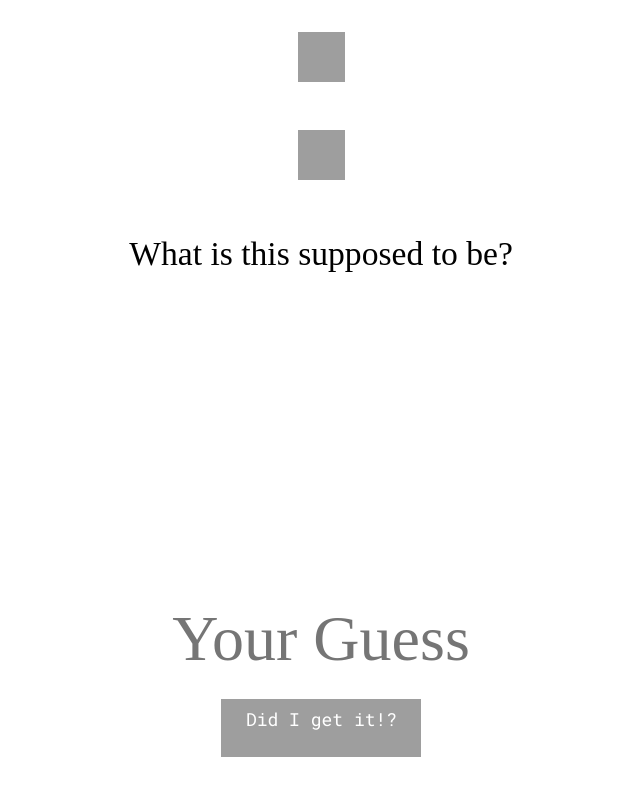
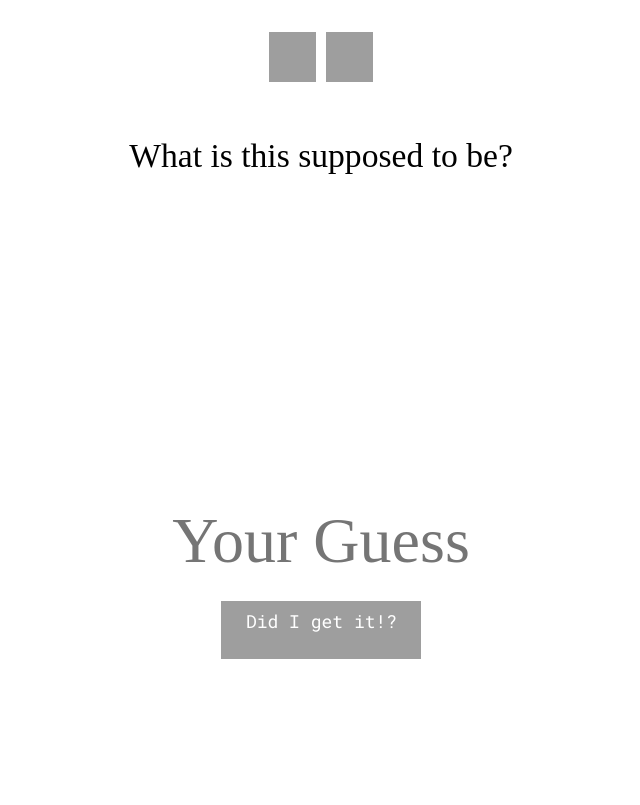
Before and after one commit to MattCollyer/misfire, a Flask app: template templates/doodle.html in a window 1280 px wide. Shown: the whole page, without its empty margins (319-959 px from the left). After the commit the page ends 659 px from the top, so only its background shows below. Run offline with Flask 2, Linux system fonts and the light colour scheme; the template is opened without the code that fills it, so the values that code supplies are empty; some libraries are stand-ins or nearby versions; some web fonts are replaced; grey boxes are pictures that could not be loaded.

Commit message:
Style changes

```diff
--- a/static/style.css
+++ b/static/style.css
@@ -49,6 +49,8 @@ a {
 	color: #ffd139; }
 	a:hover {
 		color: #e2b537; }
+form {
+	display: inline; }
 input#guess {
 	display: block;
 	position: relative;
--- a/templates/doodle.html
+++ b/templates/doodle.html
@@ -30,7 +30,6 @@
 	<script src="https://d3js.org/d3.v4.min.js"></script>
 </head>
 <body>
-
 	<a href="/"><button class="button button-small button-close"><span class="icon icon-clear"></span></button></a>
 	<form action="/doodle" method="post"><button type="submit" class="button button-small button-gray"><span class="icon icon-skip"></span></button></form>
 	<h2 class="hand">What is this supposed to be?</h2>
--- a/templates/index.html
+++ b/templates/index.html
@@ -34,7 +34,7 @@
 	<img src="{{ url_for('static',filename='image/hero.png') }}" alt="Flaming Finger Gun Doodle">
 	<h2 class="hand">What were these doodles supposed to be?<br> Are you smarter than Google's neural network?</h2>
 	<p>Guess what the A.I. couldn't. Drawings by real doodlers who tried to <a target="_blank" href="http://quickdraw.withgoogle.com/">Quick, Draw! with Google</a>.</p>
-	<form action="/doodle" method="POST">
+	<form action="/doodle" method="post">
 		<button type="submit" name="button" class="button button-large button-yellow"><span class="center">Start Guessing!</span></button>
 	</form>
 	<a target="_blank" href="http://quickdraw.withgoogle.com/data">
```
